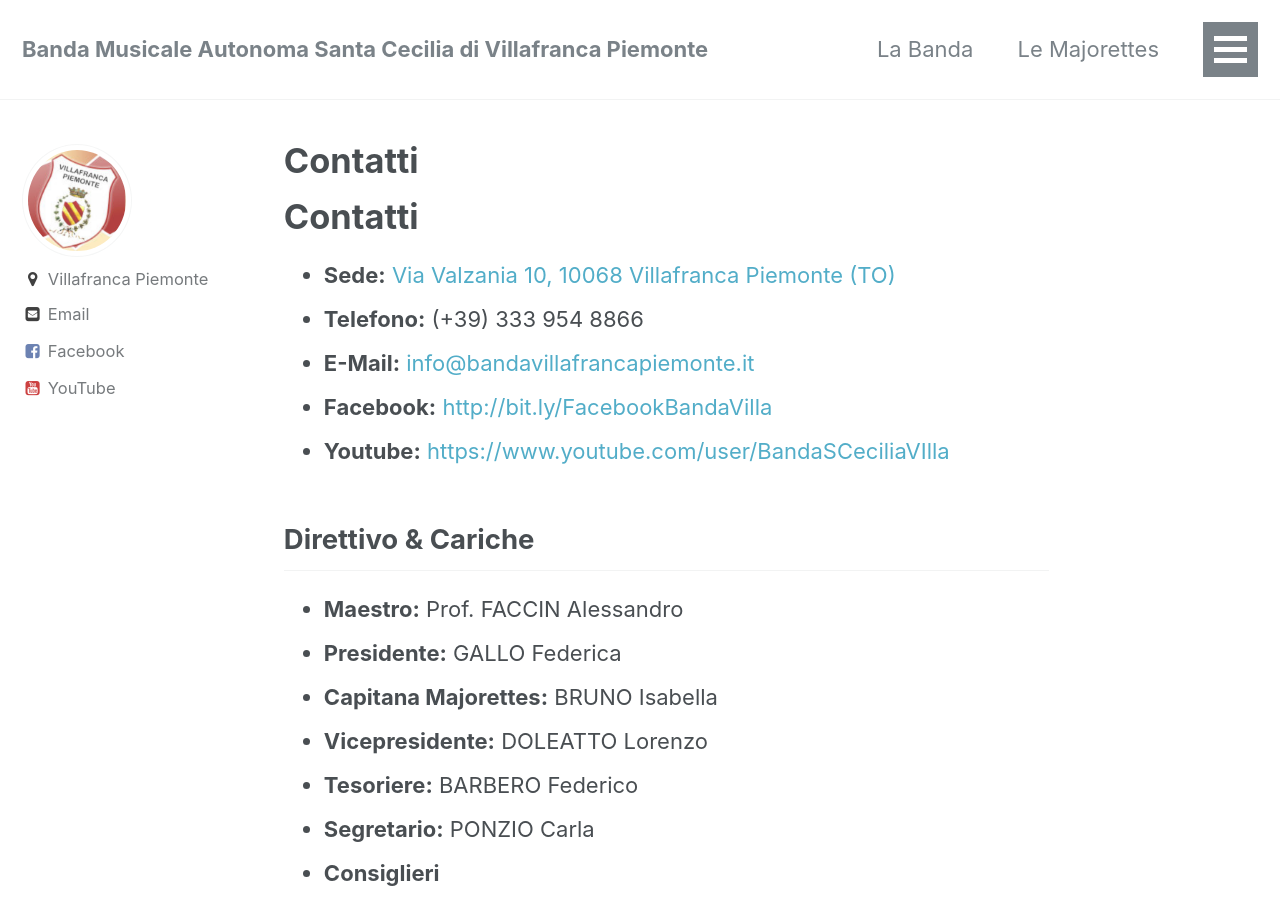
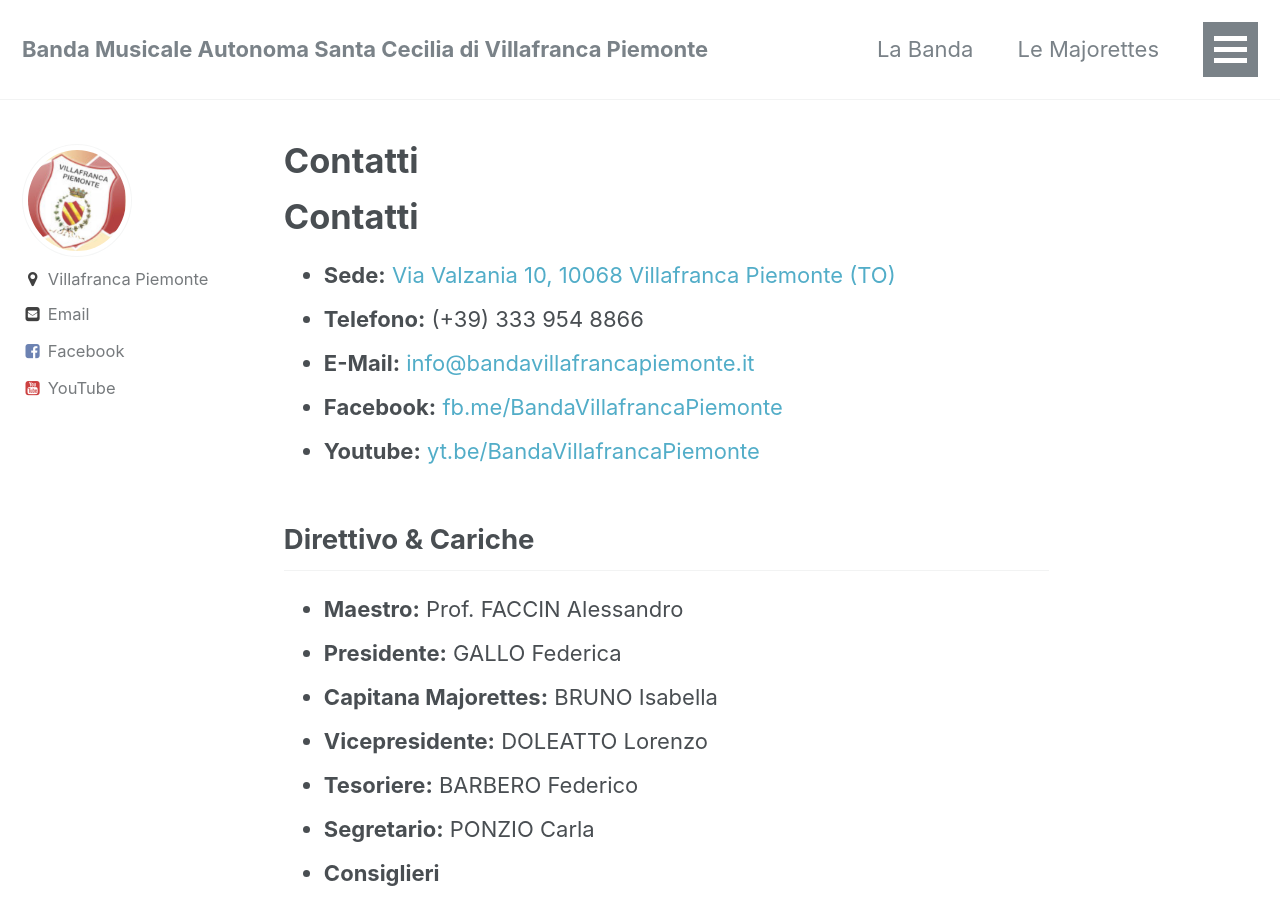
Before and after one commit to BandaVillaSCecilia/BandaVillaSCecilia.github.io, a Jekyll site: the page built from _pages/Contatti.md, in a window 1280 px wide and 900 px high. Built offline with Jekyll 4.4.1, drawn with Linux system fonts in a browser that asks for light colours; our own code applies the rules of GitHub Pages for plain Markdown files.

Commit message:
Create Contatti.md
fixed urls

```diff
--- a/_pages/Contatti.md
+++ b/_pages/Contatti.md
@@ -6,9 +6,8 @@
 - **Sede:** [Via Valzania 10, 10068 Villafranca Piemonte (TO)](https://goo.gl/maps/JkA22AhpLdE2)
 - **Telefono:**  (+39) 333 954 8866
 - **E-Mail:** <info@bandavillafrancapiemonte.it>
-- **Facebook:** [http://bit.ly/FacebookBandaVilla](http://bit.ly/FacebookBandaVilla)
-- **Youtube:** [https://www.youtube.com/user/BandaSCeciliaVIlla](https://www.youtube.com/user/BandaSCeciliaVIlla
-)
+- **Facebook:** [fb.me/BandaVillafrancaPiemonte](http://bit.ly/FacebookBandaVilla)
+- **Youtube:** [yt.be/BandaVillafrancaPiemonte](https://www.youtube.com/user/BandaSCeciliaVIlla)
 
 ## Direttivo & Cariche
 - **Maestro:** Prof. FACCIN Alessandro
```
